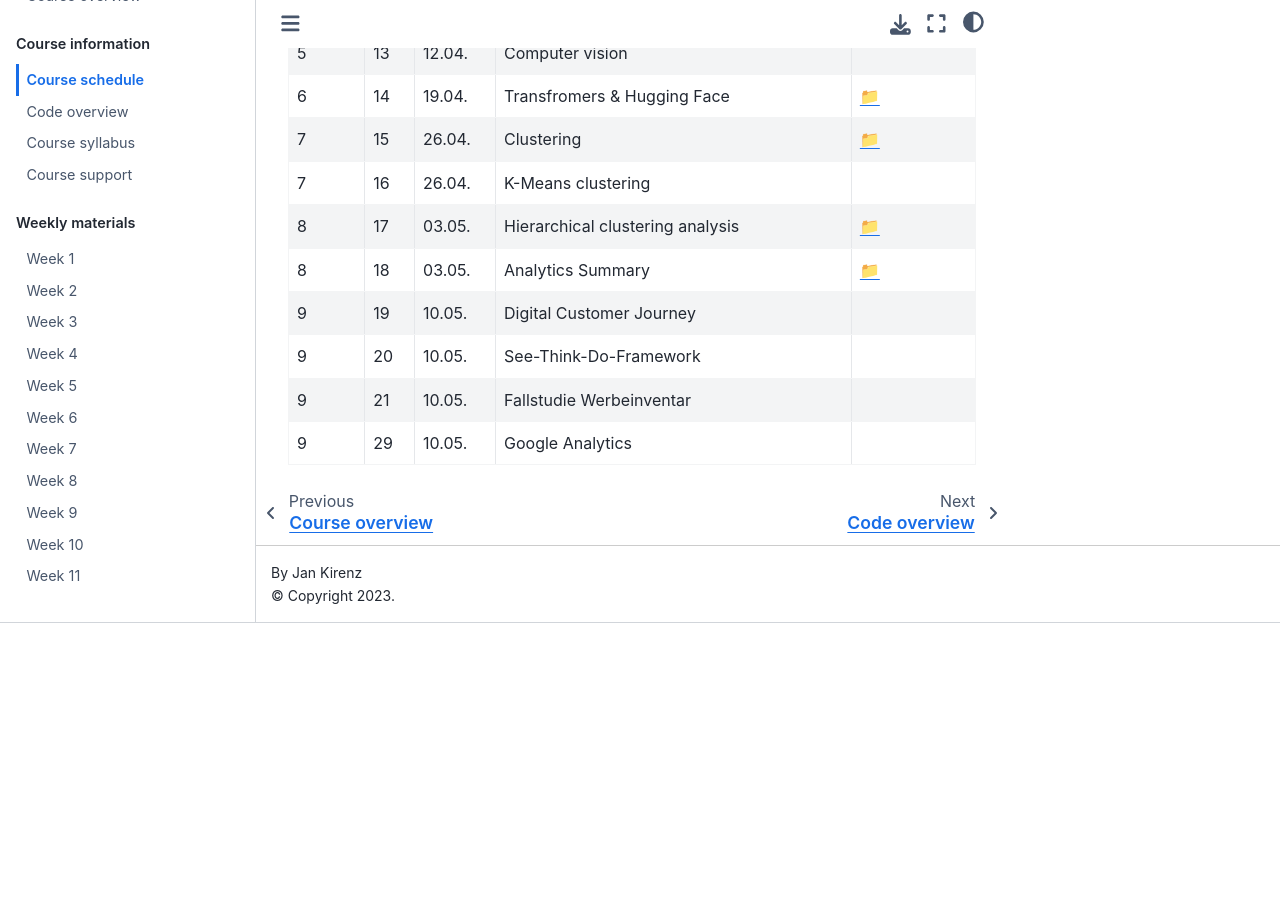
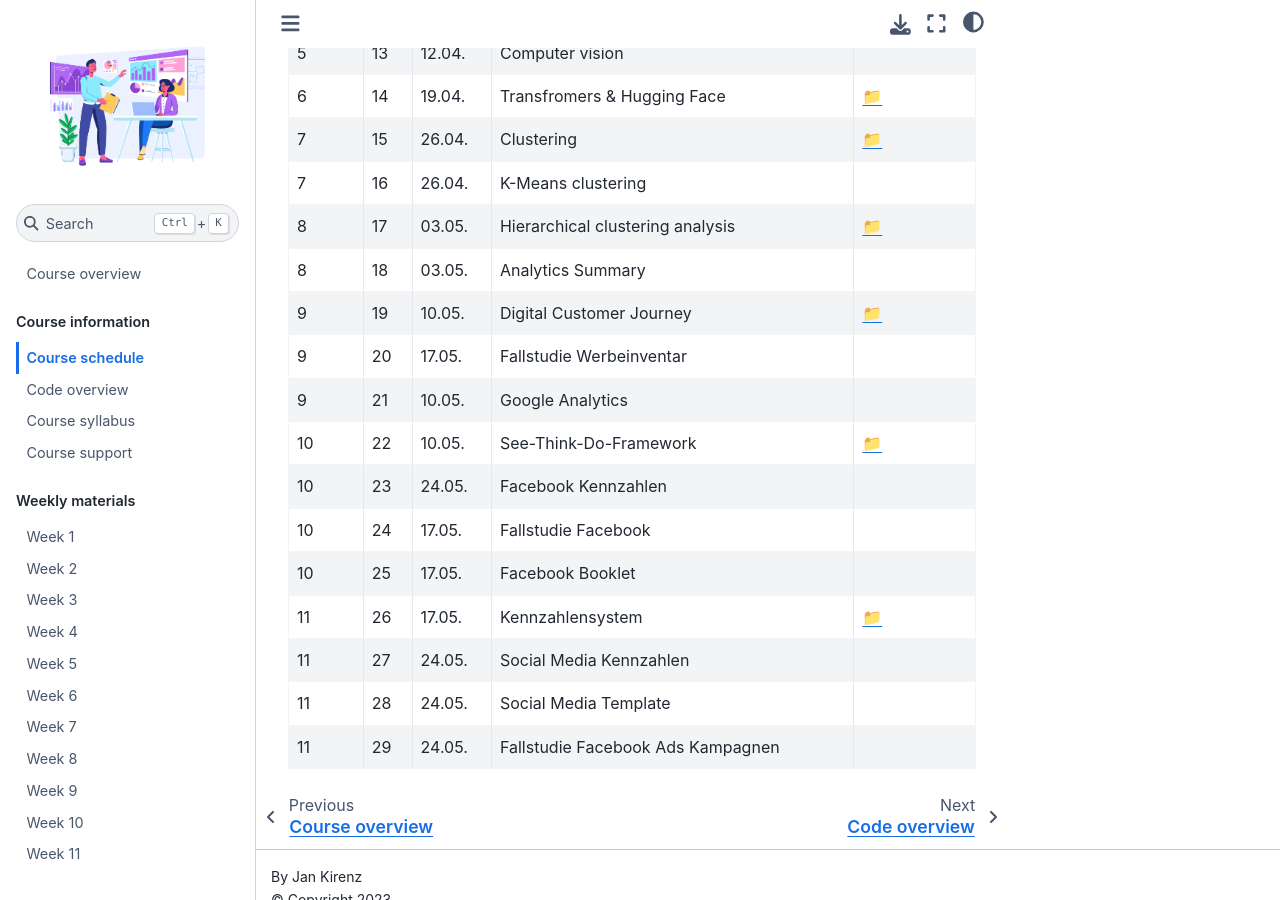
Before and after one commit to kirenz/om2, a Jupyter Book: the page built from docs/course-schedule.md, in a window 1280 px wide and 900 px high, scrolled down 920 px. Built offline with Jupyter Book 1.0.4 settings and Sphinx 7.4.7 and the Sphinx Book theme 1.1.4, drawn with Linux system fonts in a browser that asks for light colours; before the commit the page ends 1543 px from its top, so only the background shows below that.

Commit message:
Update course-schedule.md

```diff
--- a/docs/course-schedule.md
+++ b/docs/course-schedule.md
@@ -9,6 +9,7 @@ This overview will be updated as the semester progresses.
 :::
 
 For a semester overview, take a look at the [course-overview](../docs/course-overview.md).
+
 
 |	Week	|	Nr.	|	Date	|	Topic	|	Resources	|
 |	---	|	---	|	---	|	---	|	---	|
@@ -29,8 +30,15 @@ For a semester overview, take a look at the [course-overview](../docs/course-ove
 |	7	|	15	|	26.04.	|	Clustering 	|	[📁](../weeks/week7.md)	|
 |	7	|	16	|	26.04.	|	K-Means clustering	|		|
 |	8	|	17	|	03.05.	|	Hierarchical clustering analysis	|	[📁](../weeks/week8.md)	|
-|	8	|	18	|	03.05.	|	Analytics Summary	|	[📁](../weeks/week8.md)	|
-|	9	|	19	|	10.05.	|	Digital Customer Journey	|		|
-|	9	|	20	|	10.05.	|	See-Think-Do-Framework	|		|
-|	9	|	21	|	10.05.	|	Fallstudie Werbeinventar	|		|
-|	9	|	29	|	10.05.	|	Google Analytics	|		|
+|	8	|	18	|	03.05.	|	Analytics Summary	|		|
+|	9	|	19	|	10.05.	|	Digital Customer Journey	|	[📁](../weeks/week9.md)	|
+|	9	|	20	|	17.05.	|	Fallstudie Werbeinventar	|		|
+|	9	|	21	|	10.05.	|	Google Analytics	|		|
+|	10	|	22	|	10.05.	|	See-Think-Do-Framework	|	[📁](../weeks/week10.md)	|
+|	10	|	23	|	24.05.	|	Facebook Kennzahlen	|		|
+|	10	|	24	|	17.05.	|	Fallstudie Facebook	|		|
+|	10	|	25	|	17.05.	|	Facebook Booklet	|		|
+|	11	|	26	|	17.05.	|	Kennzahlensystem	|	[📁](../weeks/week11.md)	|
+|	11	|	27	|	24.05.	|	Social Media Kennzahlen	|		|
+|	11	|	28	|	24.05.	|	Social Media Template	|		|
+|	11	|	29	|	24.05.	|	Fallstudie Facebook Ads Kampagnen	|		|
```
